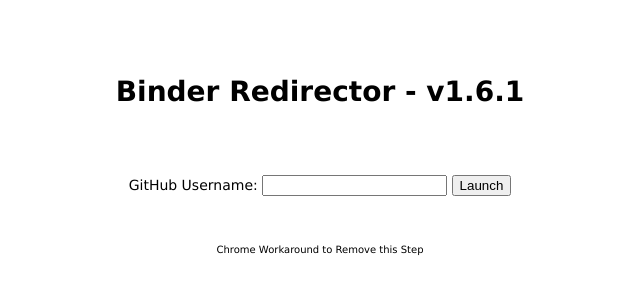
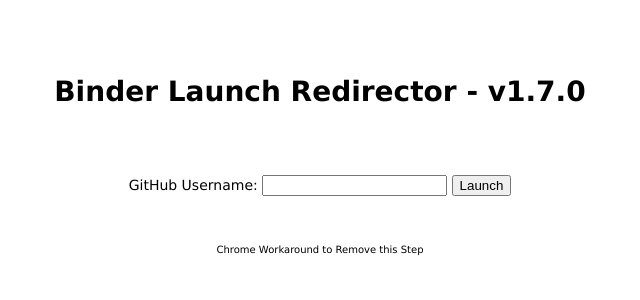
Before and after one commit to MQ-software-carpentry/MQ-software-carpentry.github.io, a Jekyll site: the page binder/index.html, which Jekyll copies as it is, in a window 1280 px wide. Shown: the top 300 px of the page, without its empty margins (320-960 px from the left). Built offline with Jekyll 4.4.1, drawn with Linux system fonts in a browser that asks for light colours; part of the change alters nothing that is shown.

Commit message:
update warning message

```diff
--- a/binder/index.html
+++ b/binder/index.html
@@ -9,7 +9,7 @@
 
 <br><br><br>
 
-<h1 style="text-align:center">Binder Redirector - v1.6.1</h1>
+<h1 style="text-align:center">Binder Launch Redirector - v1.7.0</h1>
 
 <script>
 
@@ -23,8 +23,6 @@
   user = referrer[3];
   repo = referrer[4];
 
-
-
   // user = "MQ-software-carpentry";
   // user = "";
 
@@ -33,22 +31,22 @@
   <br><br><br>
 
   <div style="display: none; text-align: center;" id="original">
-    <h2 style='color: red; text-align:center;'>Redirection Failed</h2>
+    <h2 style='color: red; text-align:center;'>Binder Launch Not Proceeding</h2>
 
     <p>
-    It appears you have followed the Binder link from the original workshop
+    You have clicked the Binder link from the MQ Software Carpenty workshop repository.
     <p>
-    repository rather than the Binder link in your personal <em>fork</em> of the repository.
+     rather than the Binder link in your personal <em>fork</em> of the repository.
 
     <br><br><br>
 
     <p>
-    Please return to your personal repository and follow that Binder link instead.
+    Please go to your personal repository and click that Binder link instead.
 
     <br><br>
 
     <p style="font-size: 7px;">
-    <span onClick="launch();">Continue Anyway (you will not be able to push)</span>
+    <span onClick="launch();">Continue Anyway (you will not be able to push if you are not an instructor)</span>
   </div>
 
   <div style="display: none; text-align: center;" id="username">
```
